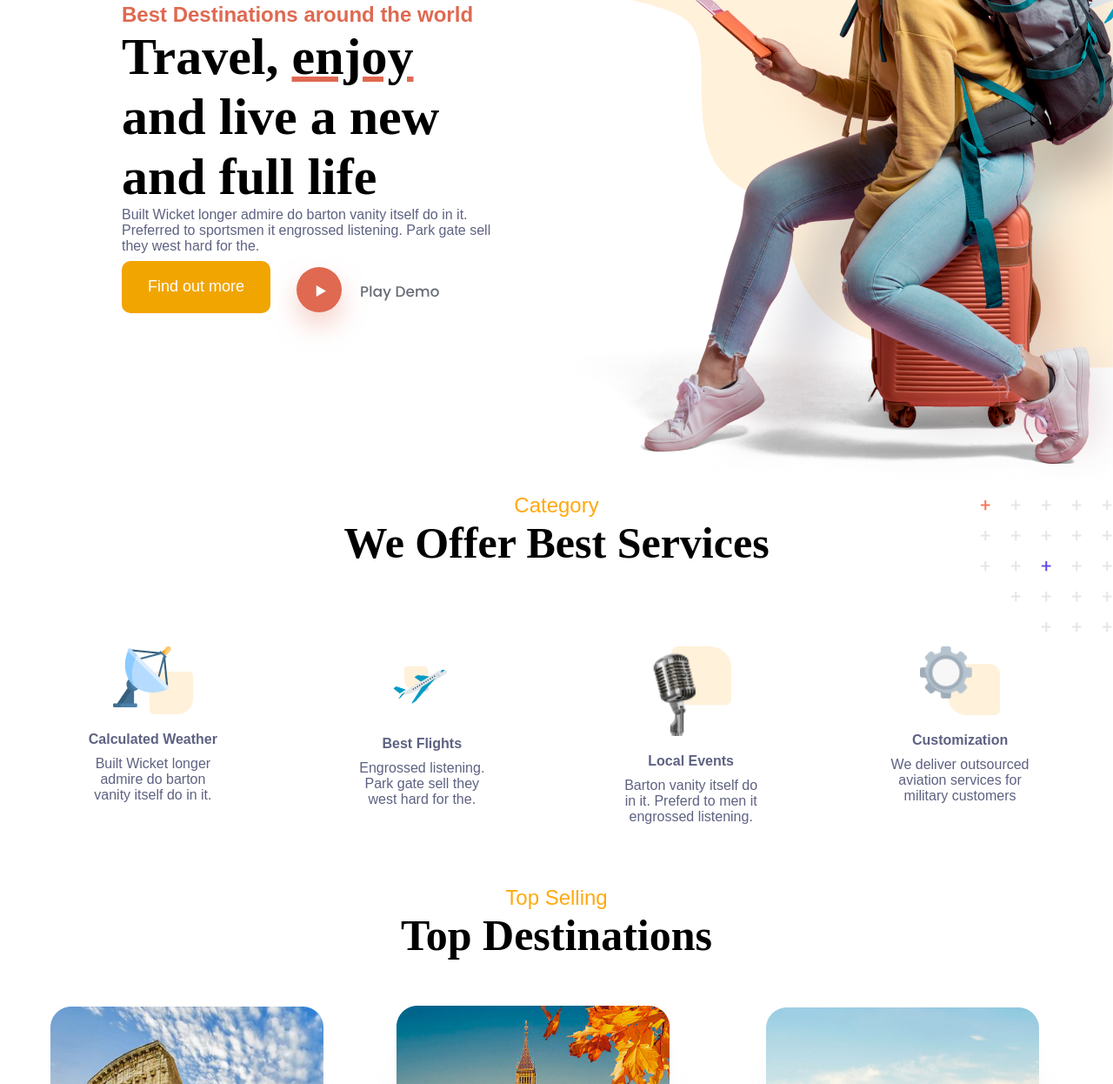
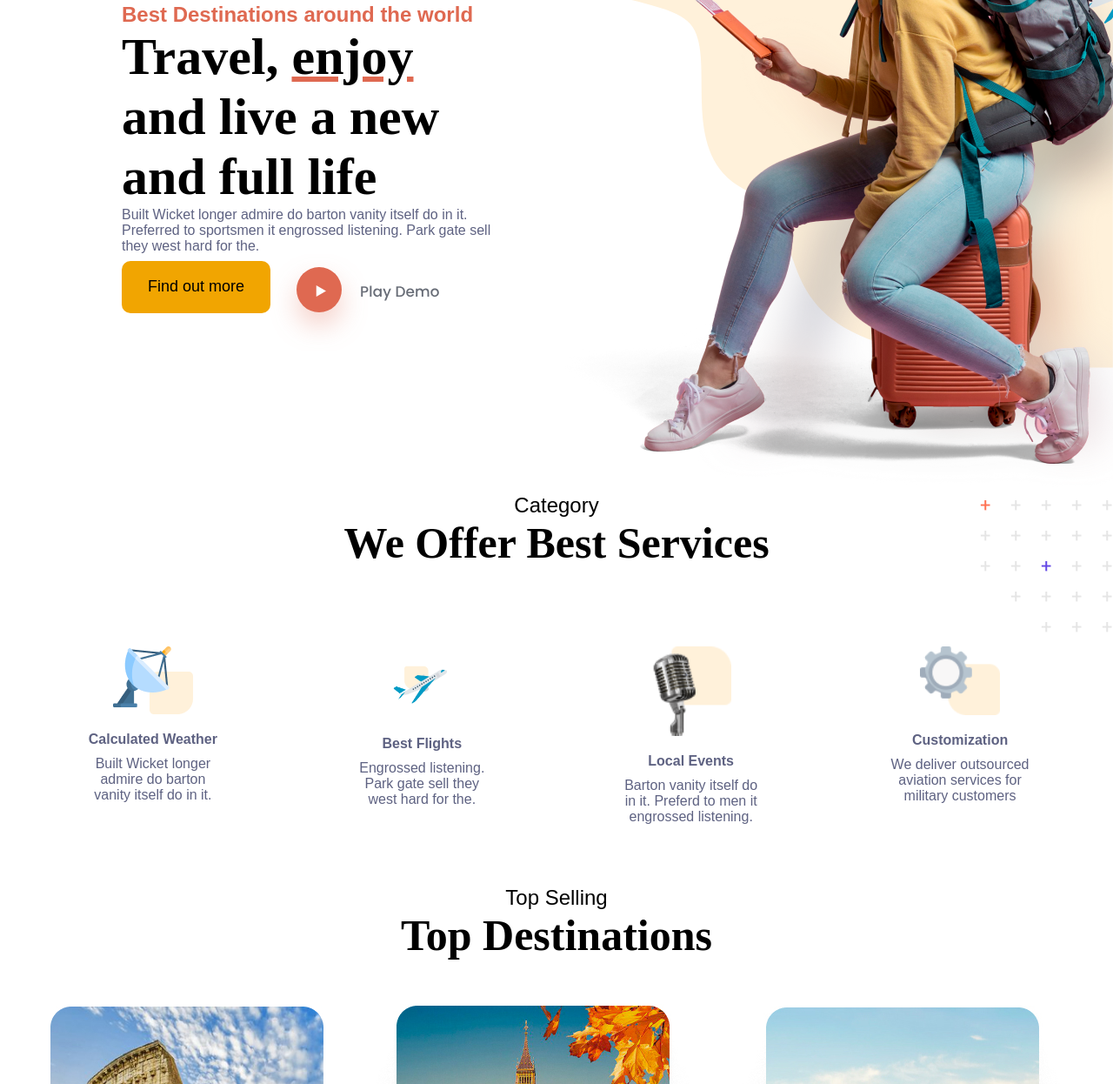
Before and after one commit to eracom-ID311/Accessibilit--performance, a plain HTML site: page index.html in a window 1280 px wide. Shown: the part 297-1543 px from the top of the page at 87% size. Drawn offline with Linux system fonts and the light colour scheme; a web font is replaced by a local one.

Commit message:
Corrections des contrastes problématiques

```diff
--- a/index.html
+++ b/index.html
@@ -50,7 +50,7 @@
                 </p>
                 <div class="smallBox-button">
                     <button>
-                        <a href="find out more">
+                        <a class="black" href="find out more">
                             Find out more
                         </a>
                     </button>
@@ -68,7 +68,7 @@
     </header>
     <main>
         <section class="decorationCross">
-            <h2>Category</h2>
+            <h2 class="black">Category</h2>
             <h1>We Offer Best Services</h1>
             <div class="bigBoxCategory">
                 <div class="smallBoxCategory">
@@ -119,7 +119,7 @@
         </section>
         <section>
             <img class="decorationFlower" src="img/Decore_topdestination.png" alt="décoration">
-            <h2>Top Selling</h2>
+            <h2 class="black">Top Selling</h2>
             <h1>Top Destinations</h1>
             <div class="bigBox bigBox-destination">
                 <figure>
```
